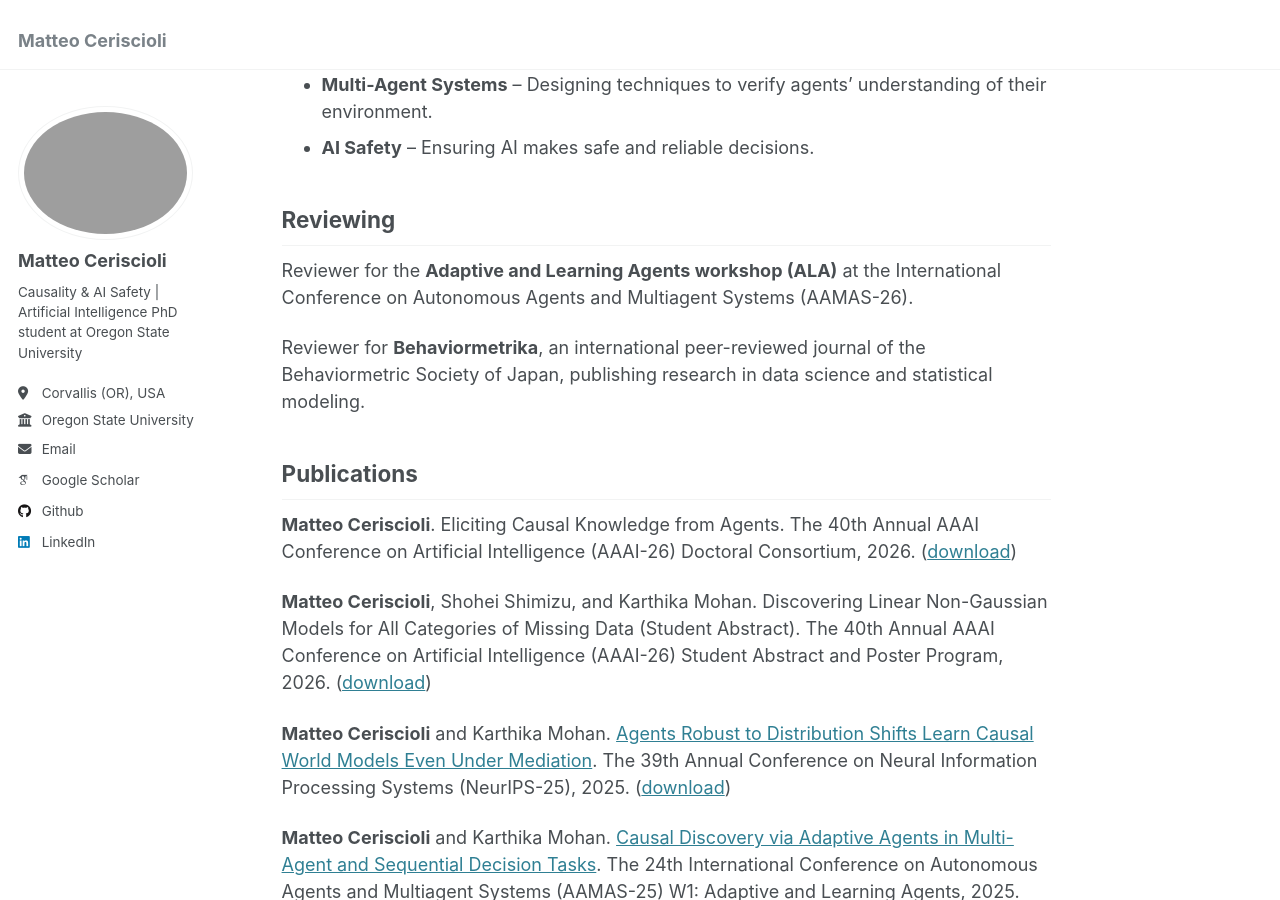
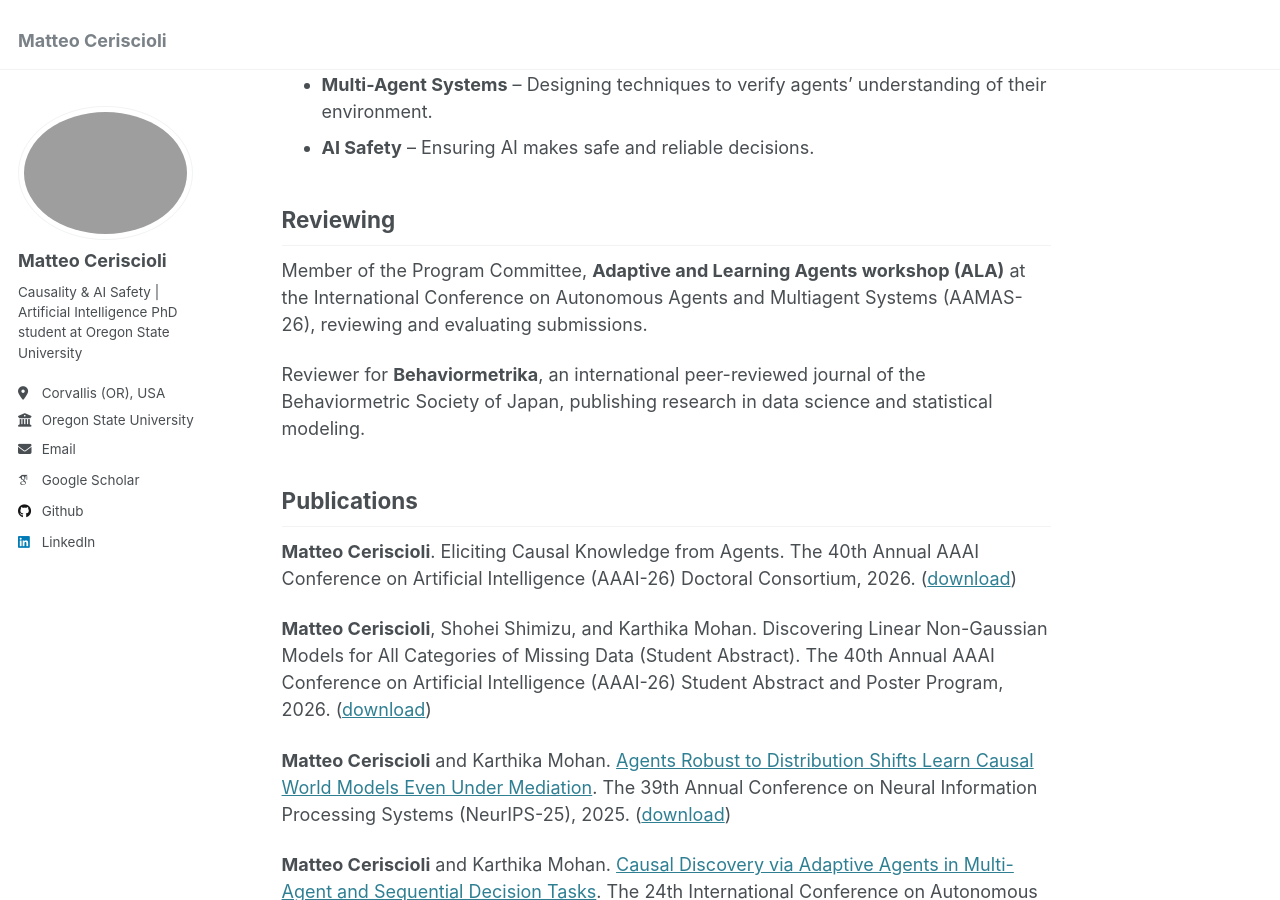
Before and after one commit to matteoceriscioli/matteoceriscioli.github.io, a Jekyll site: the page built from _pages/about.md, in a window 1280 px wide and 900 px high, scrolled down 665 px. Built offline with Jekyll 4.4.1, drawn with Linux system fonts in a browser that asks for light colours; some web fonts are replaced.

Commit message:
Update about.md

```diff
--- a/_pages/about.md
+++ b/_pages/about.md
@@ -19,7 +19,7 @@ Earlier, I was a Research Trainee at *RIKEN AIP* in Japan, where I worked in the
 - **AI Safety** – Ensuring AI makes safe and reliable decisions.
 
 ## Reviewing
-Reviewer for the **Adaptive and Learning Agents workshop (ALA)** at the International Conference on Autonomous Agents and Multiagent Systems (AAMAS-26).
+Member of the Program Committee, **Adaptive and Learning Agents workshop (ALA)** at the International Conference on Autonomous Agents and Multiagent Systems (AAMAS-26), reviewing and evaluating submissions.
 
 Reviewer for **Behaviormetrika**, an international peer-reviewed journal of the Behaviormetric Society of Japan, publishing research in data science and statistical modeling.
 
```
